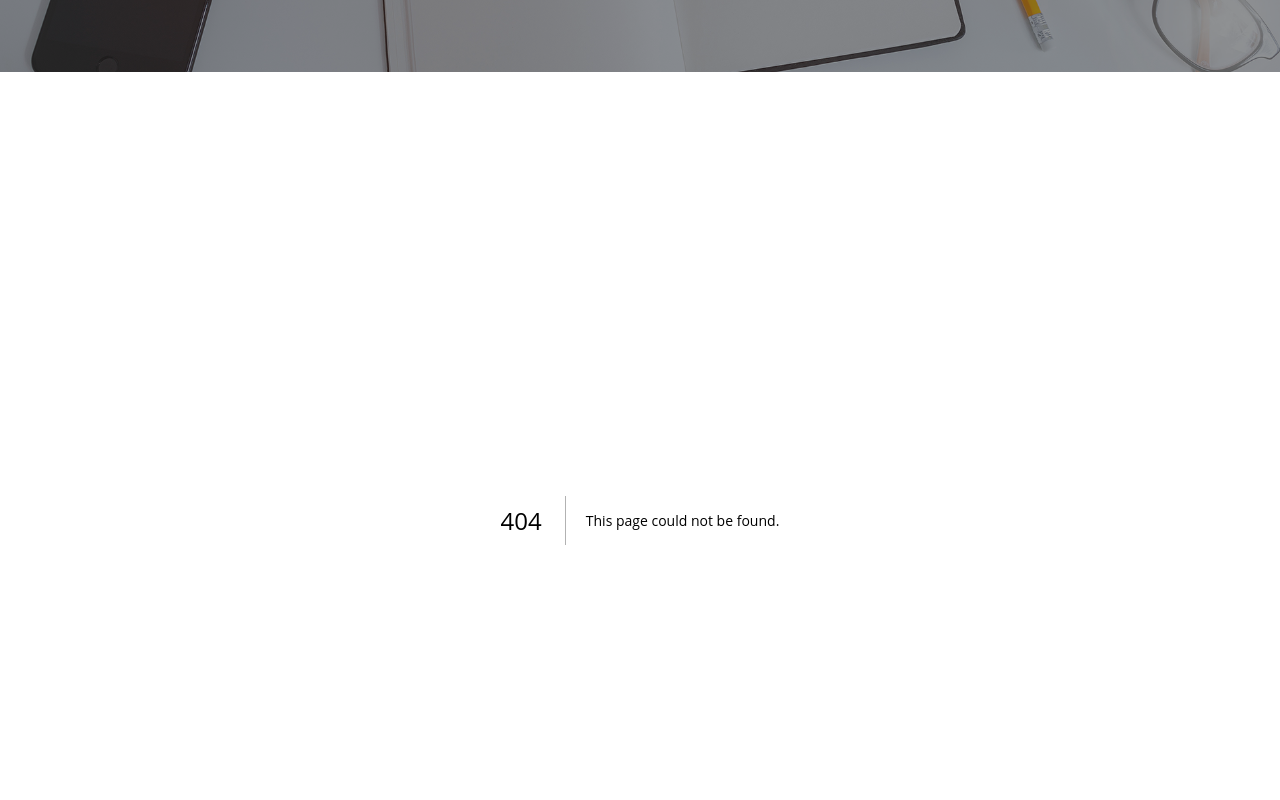
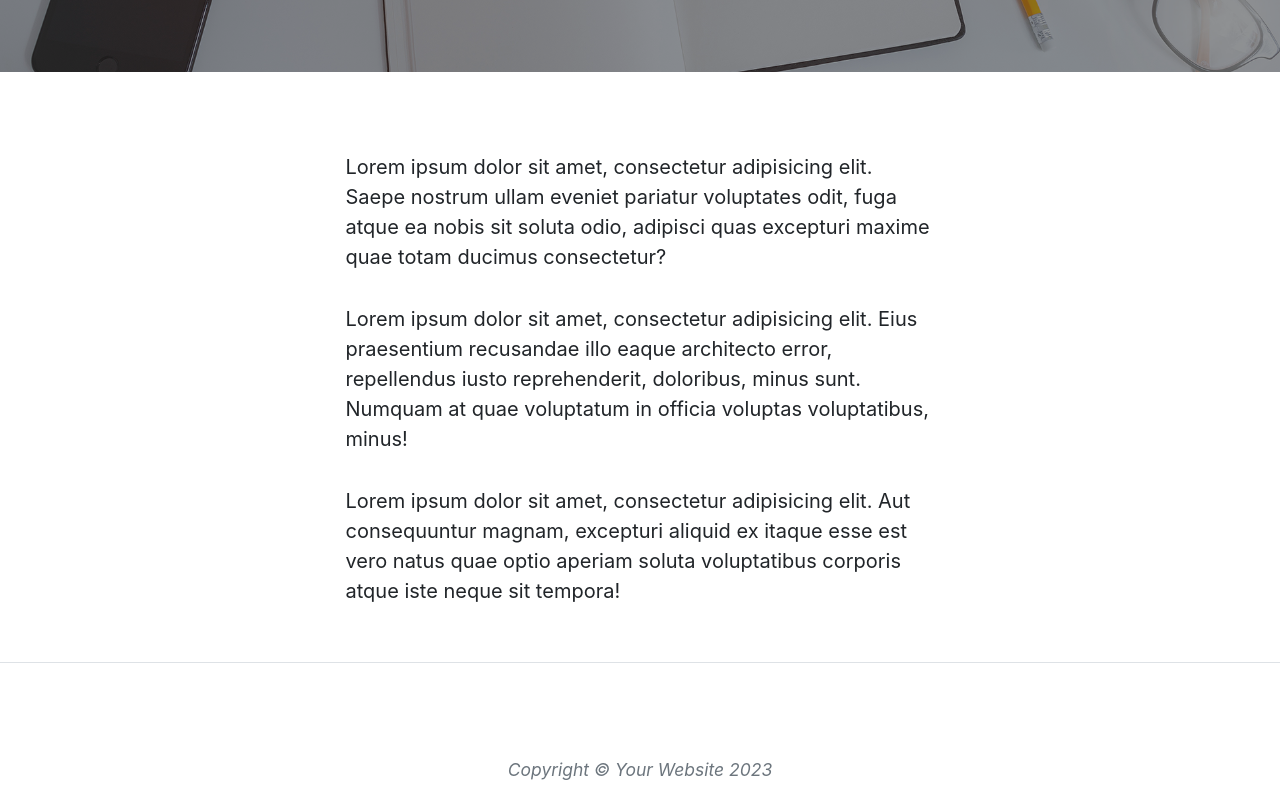
Before and after one commit to alexlin1127/20250722-next, a Next.js app: page /about in a window 1280 px wide. Before the commit this address had no page. Shown: the part 460-1260 px from the top of the page. Built offline with nearby package versions, Linux system fonts and the light colour scheme.

Commit message:
feat: 新增 About 頁面元件

```diff
--- /dev/null
+++ b/src/app/about/page.jsx
@@ -0,0 +1,32 @@
+const AboutPage = () => {
+  return (
+    <main className="mb-4">
+      <div className="container px-4 px-lg-5">
+        <div className="row gx-4 gx-lg-5 justify-content-center">
+          <div className="col-md-10 col-lg-8 col-xl-7">
+            <p>
+              Lorem ipsum dolor sit amet, consectetur adipisicing elit. Saepe
+              nostrum ullam eveniet pariatur voluptates odit, fuga atque ea
+              nobis sit soluta odio, adipisci quas excepturi maxime quae totam
+              ducimus consectetur?
+            </p>
+            <p>
+              Lorem ipsum dolor sit amet, consectetur adipisicing elit. Eius
+              praesentium recusandae illo eaque architecto error, repellendus
+              iusto reprehenderit, doloribus, minus sunt. Numquam at quae
+              voluptatum in officia voluptas voluptatibus, minus!
+            </p>
+            <p>
+              Lorem ipsum dolor sit amet, consectetur adipisicing elit. Aut
+              consequuntur magnam, excepturi aliquid ex itaque esse est vero
+              natus quae optio aperiam soluta voluptatibus corporis atque iste
+              neque sit tempora!
+            </p>
+          </div>
+        </div>
+      </div>
+    </main>
+  );
+};
+
+export default AboutPage;
```
